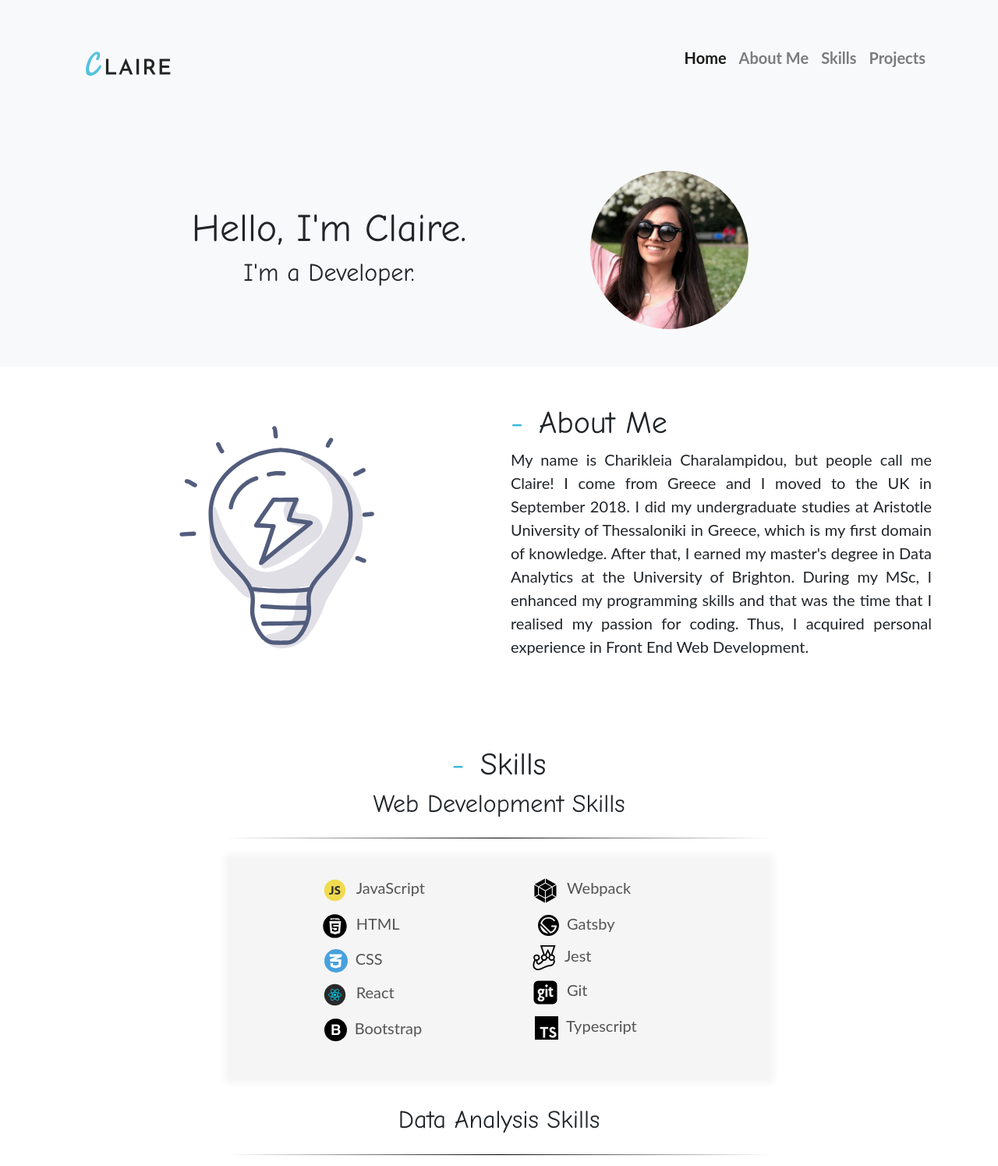
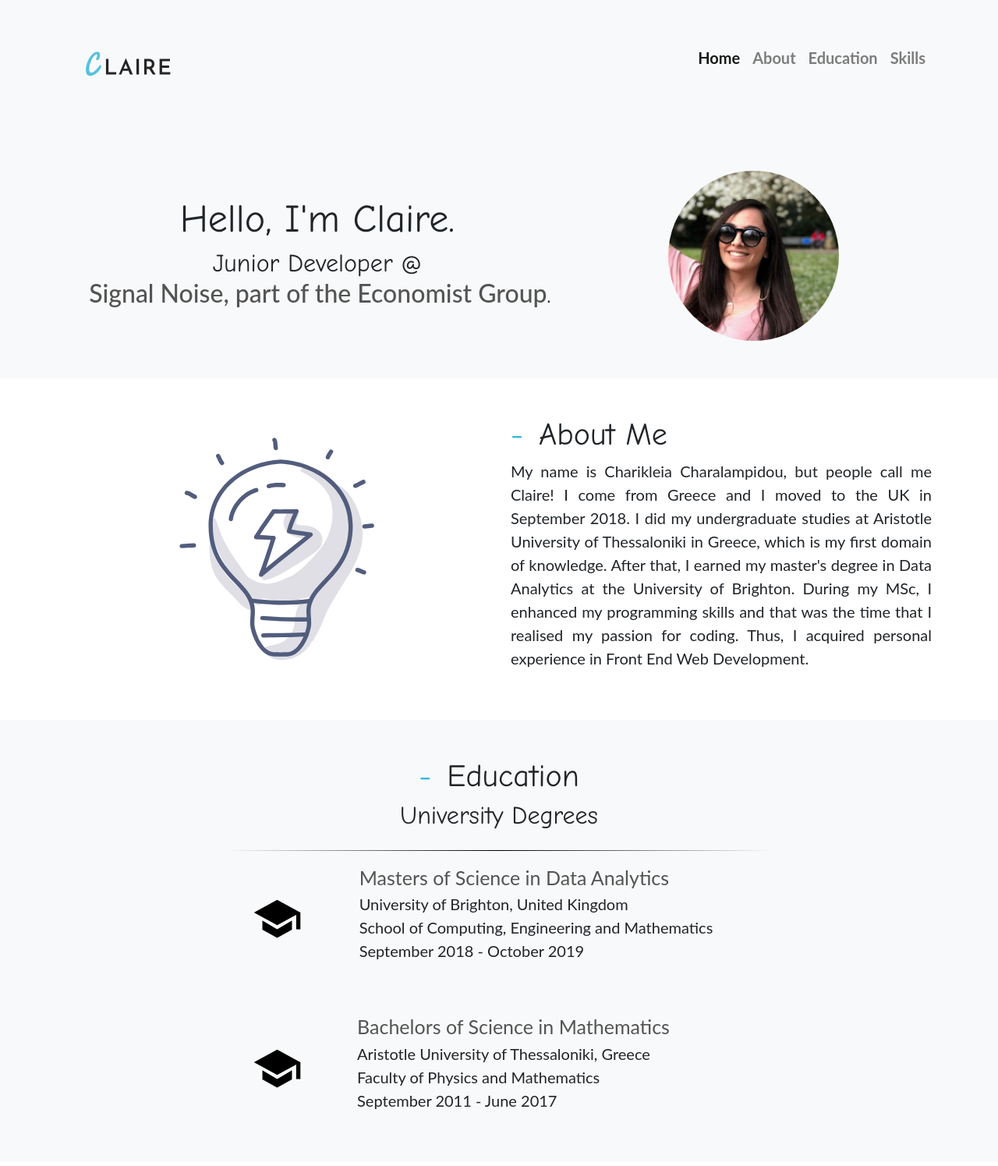
Before and after one commit to dotclaire/dotclaire.im, a Gatsby site: page / in a window 1280 px wide. Shown: the part 5-1500 px from the top of the page at 78% size. Built offline with nearby package versions, Linux system fonts and the light colour scheme; Gatsby itself is replaced by a stand-in of ours.

Commit message:
Adding Education section

```diff
--- /dev/null
+++ b/src/components/Education.js
@@ -0,0 +1,55 @@
+import React from "react"
+import { EducationIcon } from "../icons/EducationIcon"
+
+export const Education = () => {
+  return (
+    <section id="education" className="d-flex p-5 bg-light">
+      <div className="container">
+        <div className="row d-flex justify-content-center">
+          <h1>
+            <span className="hyphen">-</span>Education
+          </h1>
+        </div>
+
+        <div className="row d-flex justify-content-center">
+          <h2>University Degrees</h2>
+        </div>
+
+        <hr className="education-line" />
+
+        <div className="row d-flex justify-content-center">
+          <div className="col-1 d-flex justify-content-center align-items-center">
+            <EducationIcon />
+          </div>
+          <div className="col-6 d-flex justify-content-center align-items-center">
+            <p>
+              <span className="degree-title">
+                Masters of Science in Data Analytics
+              </span>
+              <br /> University of Brighton, United Kingdom <br />
+              School of Computing, Engineering and Mathematics
+              <br />
+              September 2018 - October 2019
+            </p>
+          </div>
+        </div>
+
+        <div className="row mt-5 d-flex justify-content-center align-items-center">
+          <div className="col-1 d-flex justify-content-center align-items-center">
+            <EducationIcon />
+          </div>
+          <div className="col-6 d-flex justify-content-center align-items-center">
+            <p className="pr-5">
+              <span className="degree-title">
+                Bachelors of Science in Mathematics
+              </span>
+              <br /> Aristotle University of Thessaloniki, Greece <br />
+              Faculty of Physics and Mathematics <br />
+              September 2011 - June 2017
+            </p>
+          </div>
+        </div>
+      </div>
+    </section>
+  )
+}
--- a/src/components/Home.js
+++ b/src/components/Home.js
@@ -5,11 +5,21 @@ export const Home = () => {
     <section id="home" className="bg-light d-flex flex-fill py-5">
       <div className="container d-flex justify-content-center align-items-center">
         <div className="row d-flex justify-content-center">
-          <div className="col d-flex flex-column justify-content-center align-items-center">
-            <h1 className="heading">Hello, I'm Claire.</h1>
-            <h2>I'm a Developer.</h2>
+          <div className="col d-flex flex-column justify-content-center">
+            <h1 className="heading text-center">Hello, I'm Claire.</h1>
+            <h2 className="text-center">
+              Junior Developer &#64; <br />
+              <a
+                className="company-name"
+                href="https://signal-noise.co.uk"
+                target="_blank"
+              >
+                Signal Noise, part of the Economist Group
+              </a>
+              .
+            </h2>
           </div>
-          <div className="col d-flex justify-content-center align-items-center">
+          <div className="col-5 d-flex justify-content-center">
             <img
               className="rounded-circle w-50"
               src="53490573.jpeg"
--- a/src/components/Navbar.js
+++ b/src/components/Navbar.js
@@ -31,17 +31,17 @@ export class Navbar extends React.Component {
               </li>
               <li className="nav-item">
                 <a className="nav-link font-weight-bold h5" href="#aboutme">
-                  About Me
+                  About
+                </a>
+              </li>
+              <li className="nav-item dropdown">
+                <a className="nav-link font-weight-bold h5" href="#education">
+                  Education
                 </a>
               </li>
               <li className="nav-item dropdown">
                 <a className="nav-link font-weight-bold h5" href="#skills">
                   Skills
-                </a>
-              </li>
-              <li className="nav-item dropdown">
-                <a className="nav-link font-weight-bold h5" href="#">
-                  Projects
                 </a>
               </li>
             </ul>
--- /dev/null
+++ b/src/icons/EducationIcon.js
@@ -0,0 +1,18 @@
+import React from "react"
+
+export const EducationIcon = () => {
+  return (
+    <svg
+      xmlns="http://www.w3.org/2000/svg"
+      version="1"
+      viewBox="0 0 24 24"
+      xmlSpace="preserve"
+      width="70"
+      height="70"
+    >
+      <path d="M12 3L1 9 12 15 23 9z"></path>
+      <path d="M19 12.8L12 17 5 12.8 5 17.2 12 21 19 17.2z"></path>
+      <path d="M21 9H23V17H21z"></path>
+    </svg>
+  )
+}
--- a/src/pages/index.js
+++ b/src/pages/index.js
@@ -2,6 +2,7 @@ import React from "react"
 import { Navbar } from "../components/Navbar"
 import { Home } from "../components/Home"
 import { AboutMe } from "../components/AboutMe"
+import { Education } from "../components/Education"
 import { Skills } from "../components/Skills"
 import { Footer } from "../components/Footer"
 
@@ -12,6 +13,7 @@ export default class App extends React.Component {
         <Navbar />
         <Home />
         <AboutMe />
+        <Education />
         <Skills />
         <Footer />
       </div>
--- a/src/styles/global.css
+++ b/src/styles/global.css
@@ -34,6 +34,12 @@ body {
 
 .heading {
   font-size: 50px;
+}
+
+.company-name {
+  font-size: 2rem;
+  color: #545454;
+  padding-left: 7px;
 }
 
 .hyphen {
@@ -85,3 +91,25 @@ li {
   list-style: none;
   margin-bottom: 10px;
 }
+
+.degree-title {
+  font-size: 25px;
+  color: #545454;
+}
+
+.education-line {
+  display: block;
+  border: none;
+  color: white;
+  height: 1px;
+  background: black;
+  background: -webkit-gradient(
+    radial,
+    50% 50%,
+    0,
+    50% 50%,
+    350,
+    from(black),
+    to(#f8f9fa)
+  );
+}
```
